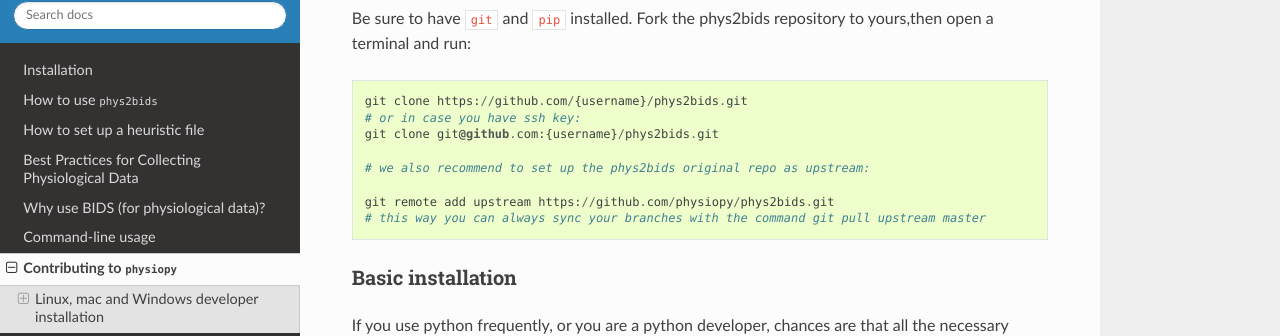
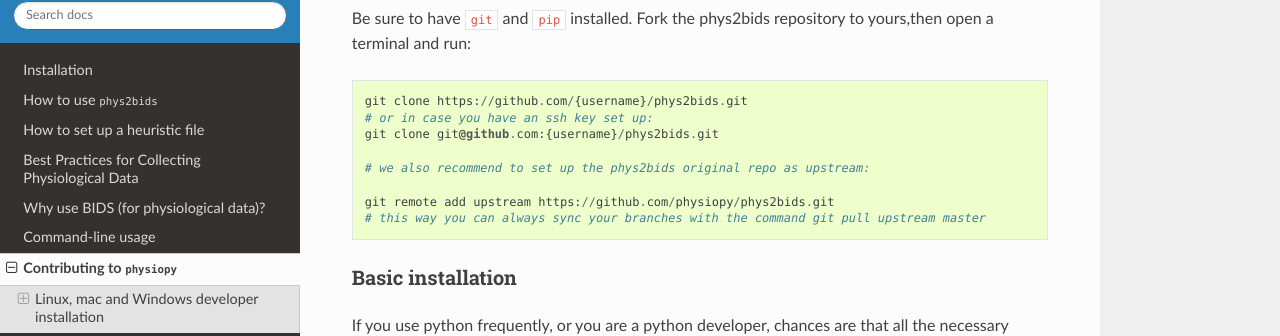
Before and after one commit to physiopy/phys2bids, a Sphinx documentation site: the page built from docs/contributing.rst, in a window 1280 px wide and 900 px high, scrolled down 530 px. Shown: the part 149-485 px from the top of the window. Built offline with Sphinx 7.4.7 and the Read the Docs theme 2.0.0, drawn with Linux system fonts in a browser that asks for light colours.

Commit message:
Update docs/contributing.rst
Co-authored-by: Eneko Uruñuela <13706448+eurunuela@users.noreply.github.com>

```diff
--- a/docs/contributing.rst
+++ b/docs/contributing.rst
@@ -30,7 +30,7 @@ Linux, mac  and Windows developer installation
 Be sure to have ``git`` and ``pip`` installed. Fork the phys2bids repository to yours,then open a terminal and run::
 
 	git clone https://github.com/{username}/phys2bids.git
-	# or in case you have ssh key:
+	# or in case you have an ssh key set up:
 	git clone git@github.com:{username}/phys2bids.git
 
 	# we also recommend to set up the phys2bids original repo as upstream:
```
